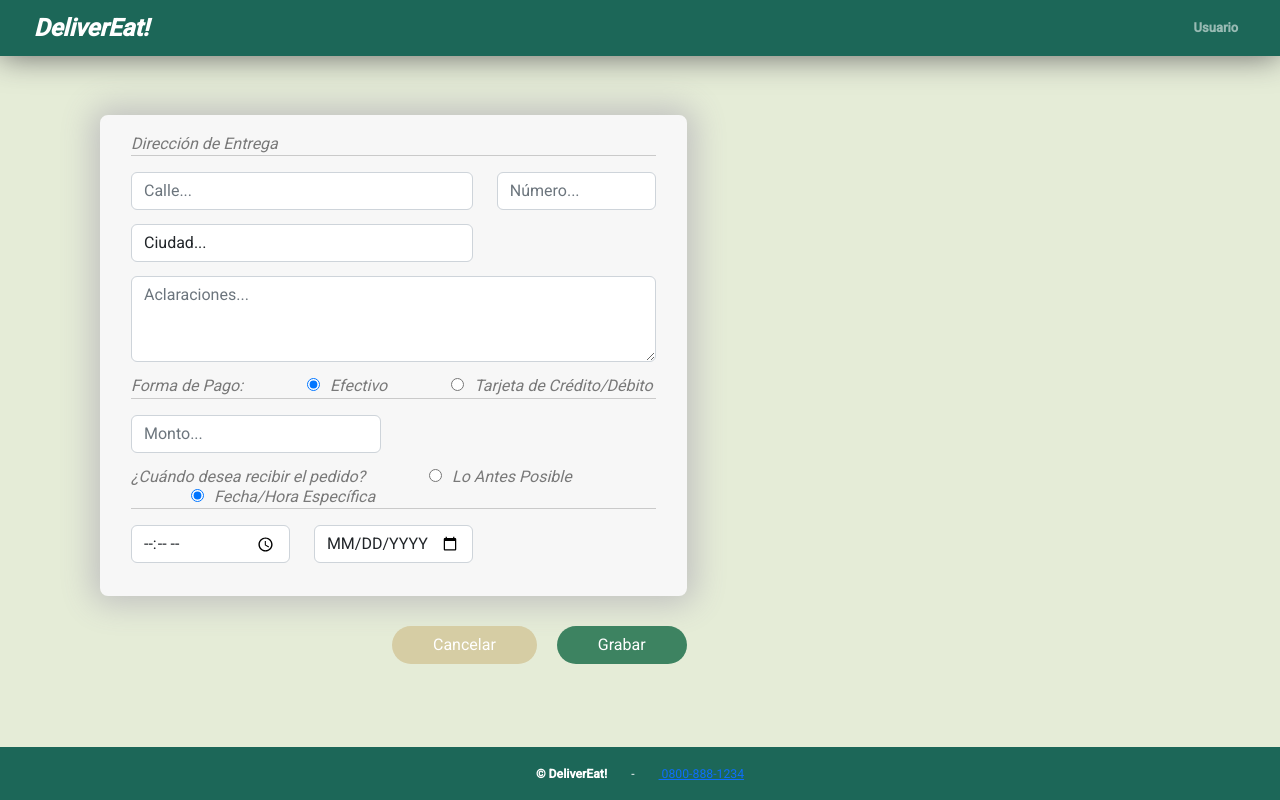
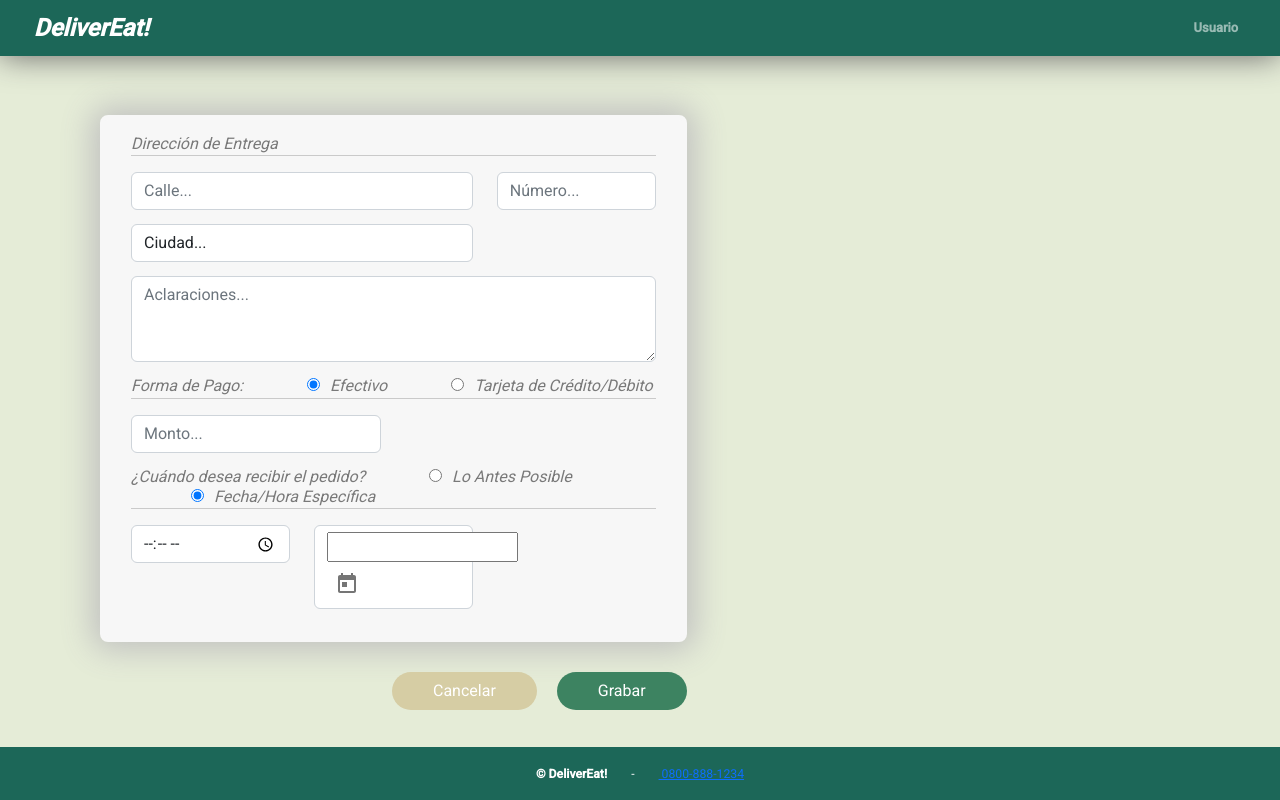
Before and after one commit to juantargon/ISW_G9, an Angular app in the folder Practico/Trabajos Practicos/TP6/Prueba/: page / in a window 1280 px wide. Both pictures are taken after a click on the radio button 197 px from the left and 495 px from the top of the page. Built offline with nearby package versions, Linux system fonts and the light colour scheme.

Commit message:
Cambio en la fecha de entrega

```diff
--- a/Practico/Trabajos Practicos/TP6/Prueba/src/app/app.module.ts
+++ b/Practico/Trabajos Practicos/TP6/Prueba/src/app/app.module.ts
@@ -1,4 +1,5 @@
 import { NgModule } from '@angular/core';
+import { CUSTOM_ELEMENTS_SCHEMA } from '@angular/core';
 import { BrowserModule } from '@angular/platform-browser';
 
 import { AppRoutingModule } from './app-routing.module';
@@ -10,14 +11,16 @@ import { FormsModule, ReactiveFormsModule } from '@angular/forms';
 import { NavbarComponent } from './components/navbar/navbar.component';
 import { FooterComponent } from './components/footer/footer.component';
 import { BrowserAnimationsModule } from '@angular/platform-browser/animations';
-import {MatDatepickerModule} from '@angular/material/datepicker';
+import { MatDatepickerModule} from '@angular/material/datepicker';
 import { MatNativeDateModule } from '@angular/material/core';
+// import { MatFormFieldModule } from '@angular/material/form-field';
 
 
 @NgModule({
   declarations: [AppComponent, MenuComponent, FormularioComponent, NavbarComponent, FooterComponent],
-  imports: [BrowserModule, AppRoutingModule, NgbModule, FormsModule, ReactiveFormsModule, BrowserAnimationsModule, MatDatepickerModule, MatNativeDateModule],
+  imports: [BrowserModule, AppRoutingModule, NgbModule, FormsModule, ReactiveFormsModule, BrowserAnimationsModule, MatDatepickerModule, MatNativeDateModule,  ],
   providers: [],
   bootstrap: [AppComponent],
+  schemas: [CUSTOM_ELEMENTS_SCHEMA]
 })
 export class AppModule {}
--- a/Practico/Trabajos Practicos/TP6/Prueba/src/app/components/formulario/formulario.component.html
+++ b/Practico/Trabajos Practicos/TP6/Prueba/src/app/components/formulario/formulario.component.html
@@ -381,7 +381,7 @@
         />Fecha/Hora Específica
       </div>
 
-      <!--Dia Entrega-->
+      <!--Hora Entrega-->
       <div class="row" *ngIf="HoraEspecifica">
         <div class="col-md-4">
           <input
@@ -418,7 +418,14 @@
         </div>
         <!-- Fecha Entrega -->
         <div class="col-md-4">
-          <input
+          <mat-form-field class="form-control" appearance="fill">
+            <mat-label></mat-label>
+            <input matInput [matDatepicker]="picker">
+            <mat-hint></mat-hint>
+            <mat-datepicker-toggle matSuffix [for]="picker"></mat-datepicker-toggle>
+            <mat-datepicker #picker></mat-datepicker>
+          </mat-form-field>
+          <!-- <input
               type="date"
               name="FechaEntrega"
               class="form-control"
@@ -430,7 +437,7 @@
                   (FormRegistro.controls['FechaEntrega'].touched || submitted) &&
                   FormRegistro.controls['FechaEntrega'].errors
               }"
-            />
+            /> -->
           <div
             class="validacion"
             *ngIf="
--- a/Practico/Trabajos Practicos/TP6/Prueba/src/app/components/formulario/formulario.component.ts
+++ b/Practico/Trabajos Practicos/TP6/Prueba/src/app/components/formulario/formulario.component.ts
@@ -143,7 +143,7 @@ export class FormularioComponent implements OnInit {
       ]);
       FechaExpiracion?.setValidators([
         Validators.required,
-        Validators.pattern('(0[1-9]|1[012])[-/](19|20)[0-9]{2}'),
+        Validators.pattern('(09|1[012])[-/](20)[2-9]{2}'),
       ]);
     }
   }
@@ -165,11 +165,11 @@ export class FormularioComponent implements OnInit {
 
       HoraEntrega?.setValidators([
         Validators.required,
-        Validators.pattern('(0[0-9]|1[0-9]|2[0-3])[-:]([0-5][0-9])'),
+        Validators.pattern('(0[0-9]|1[0-9]|2[0-3])[:]([0-5][0-9])'),
       ]);
       FechaEntrega?.setValidators([
         Validators.required,
-        Validators.pattern('(2022)[--](09)[--](0[89]|[12][0-9]|3[01])'),
+        Validators.pattern('(2022)[-](09)[-](0[9]|[12][0-9]|3[01])'),
       ]);
     } else {
       this.HoraEspecifica = false;
```
